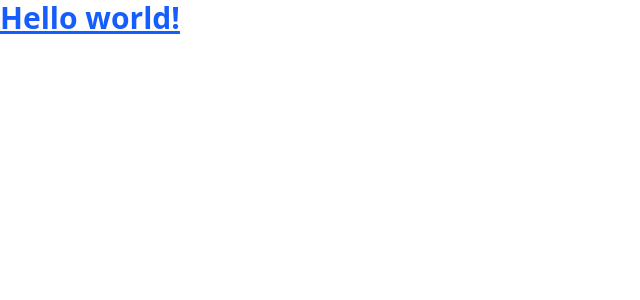
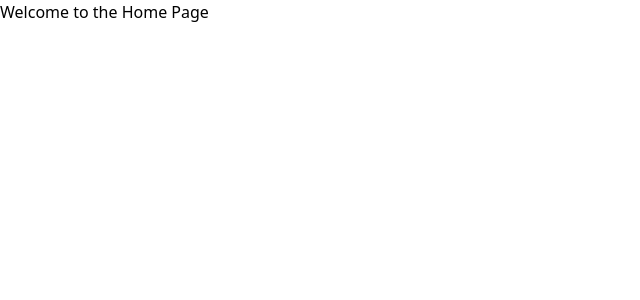
Before and after one commit to rcSabucido/data-mining-2025, a React (Vite) app: page / in a window 1280 px wide. Shown: the top 300 px of the page, without its empty margins (0-640 px from the left). Built offline with nearby package versions, Linux system fonts and the light colour scheme.

Commit message:
Create router logic and add home page to router

```diff
--- a/package.json
+++ b/package.json
@@ -10,9 +10,11 @@
     "preview": "vite preview"
   },
   "dependencies": {
+    "@heroicons/react": "^2.2.0",
     "@tailwindcss/vite": "^4.1.16",
     "react": "^19.1.1",
     "react-dom": "^19.1.1",
+    "react-router-dom": "^7.9.4",
     "tailwindcss": "^4.1.16"
   },
   "devDependencies": {
--- a/src/App.tsx
+++ b/src/App.tsx
@@ -1,11 +1,14 @@
+import { BrowserRouter, Routes, Route } from "react-router-dom"
+import Home from "./pages/Home"
+
 function App() {
 
   return (
-    <>
-      <div className="text-3xl font-bold underline text-blue-600">
-        Hello world!
-      </div>
-    </>
+    <BrowserRouter>
+      <Routes>
+        <Route path = "/" element={<Home />} />
+      </Routes>
+    </BrowserRouter>
   )
 }
 
--- /dev/null
+++ b/src/pages/Home.tsx
@@ -0,0 +1,7 @@
+const Home = () => {
+    return <>
+        <h1>Welcome to the Home Page</h1>
+    </>
+}
+
+export default Home;
```
Also changed, not shown: 1 other file (tests, documents, lock files or other folders).
